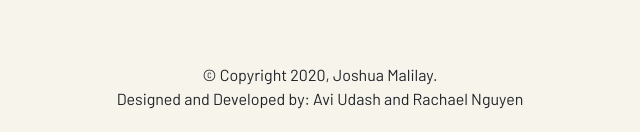
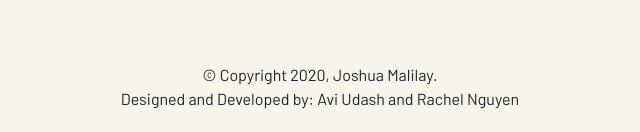
Before and after one commit to aviously25/joshua-malilay, a website: page index.html in a window 1280 px wide. Shown: the part 3043-3175 px from the top of the page, 320-960 px from the left. Drawn offline with nearby package versions, Linux system fonts and the light colour scheme.

Commit message:
fix typo

```diff
--- a/index.html
+++ b/index.html
@@ -204,7 +204,7 @@
     <div class="container-fluid footer">
         <footer class="pt-4 pb-4 text-center">
             &copy; Copyright 2020, Joshua Malilay.<br/>
-            Designed and Developed by: Avi Udash and Rachael Nguyen
+            Designed and Developed by: Avi Udash and Rachel Nguyen
         </footer>
     </div>
 
```
Also changed, not shown: 1 other file.
